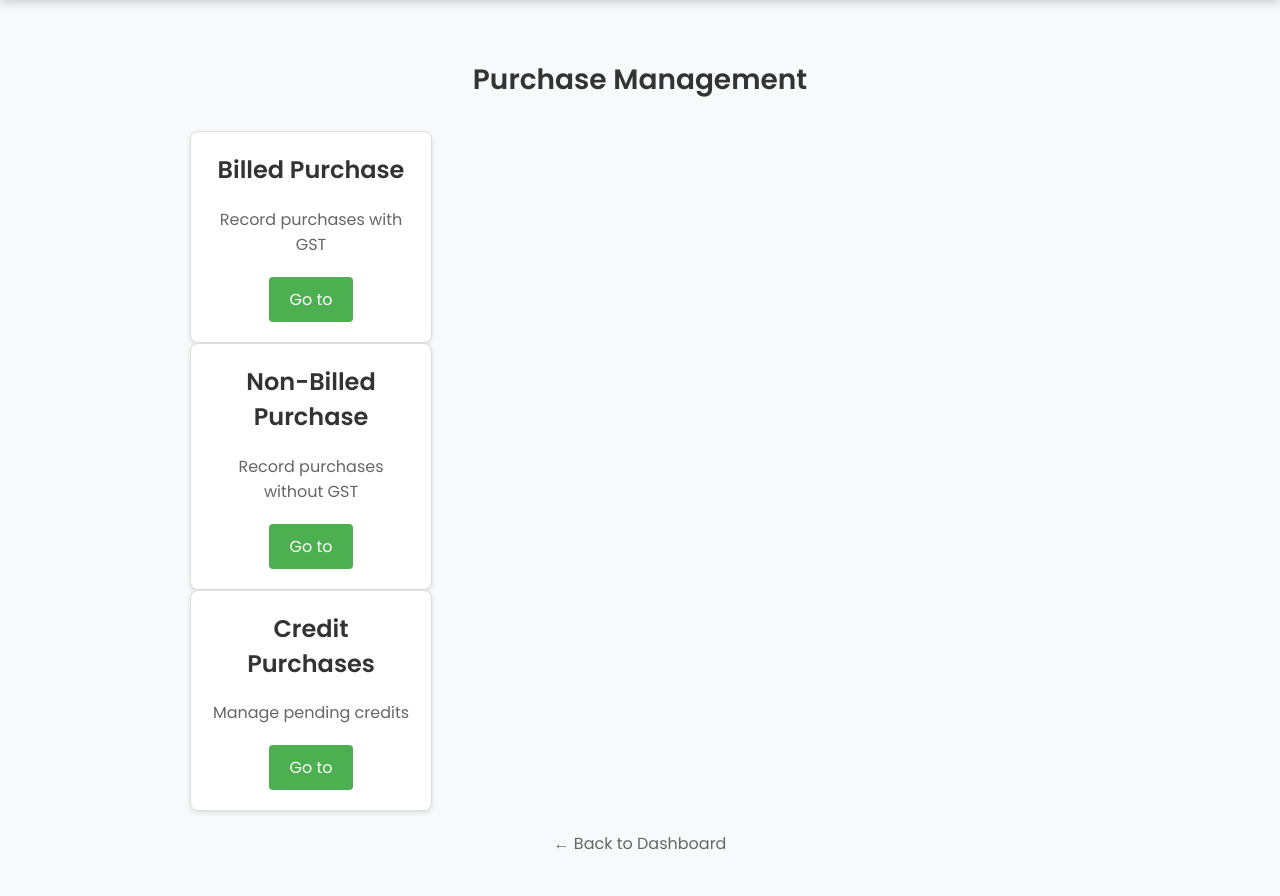
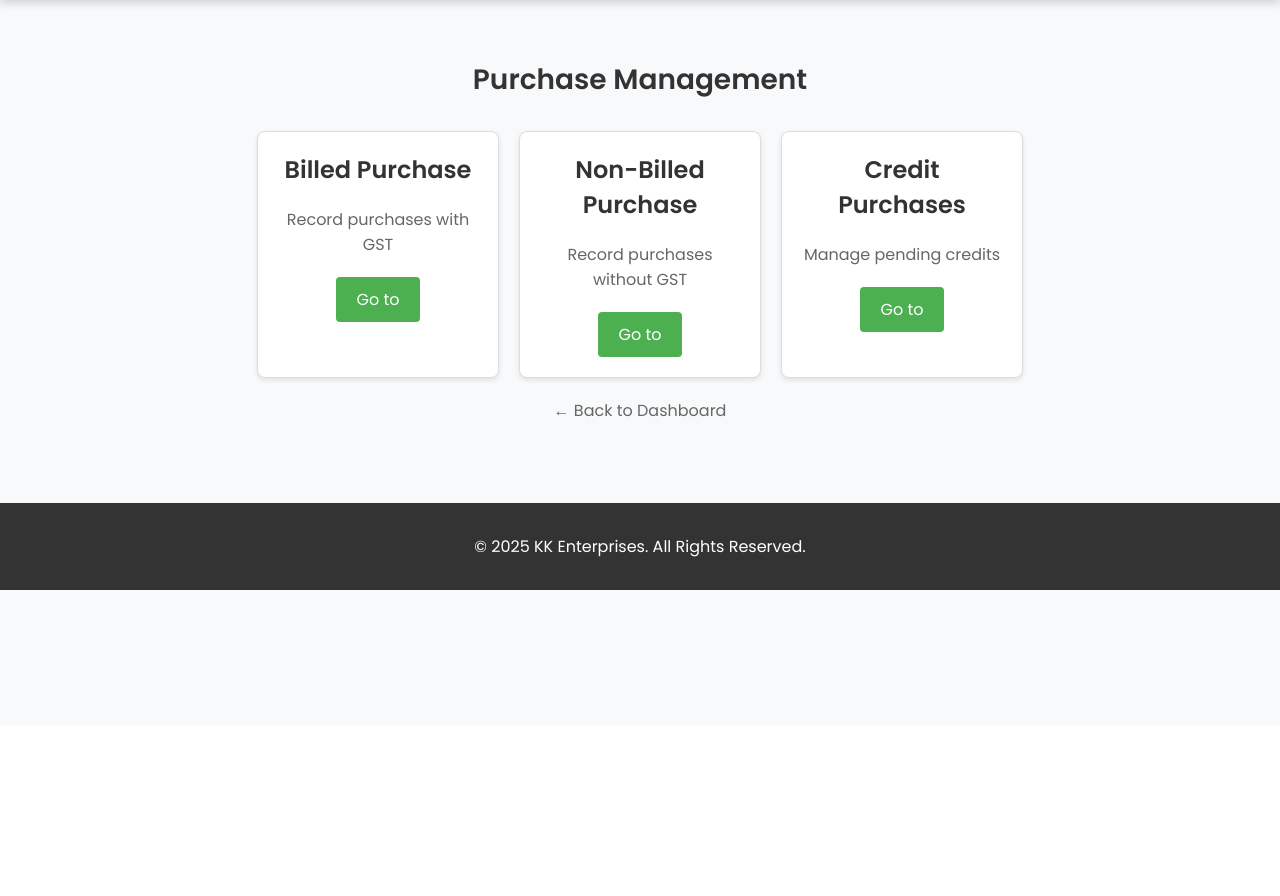
Before and after one commit to oiiiMansi/AccountingSoftware, a Flask app: page /purchase in a window 1280 px wide. Shown: the part 75-971 px from the top of the page. After the commit the page ends 665 px from the top, so only its background shows below. Run offline with Flask 3, Linux system fonts and the light colour scheme; a user stored in the database is signed in; data comes from the database, SQL or seed files in the repository.

Commit message:
Fix purchase dashboard styling and layout for consistency

```diff
--- a/templates/purchase_dashboard.html
+++ b/templates/purchase_dashboard.html
@@ -12,7 +12,6 @@
             padding: 0;
             background-color: #f8f9fa;
             color: #333;
-            animation: fadeIn 1s ease-in-out;
         }
 
         header {
@@ -23,7 +22,6 @@
             color: white;
             padding: 15px 20px;
             box-shadow: 0 2px 10px rgba(0, 0, 0, 0.2);
-            animation: slideInDown 1s ease-in-out;
         }
 
         .logo {
@@ -97,7 +95,6 @@
         h1 {
             font-size: 28px;
             margin-bottom: 30px;
-            animation: fadeIn 1s ease-in-out;
             color: #333;
         }
 
@@ -143,6 +140,14 @@
             color: #666;
             text-decoration: none;
         }
+
+        footer {
+            background: #333;
+            color: white;
+            text-align: center;
+            padding: 15px;
+            margin-top: 40px;
+        }
     </style>
 </head>
 <body>
@@ -151,7 +156,7 @@
     <div class="container">
         <h1>Purchase Management</h1>
 
-        <div class="options">
+        <div class="purchase-options">
             <div class="card">
                 <h2>Billed Purchase</h2>
                 <p>Record purchases with GST</p>
@@ -173,5 +178,9 @@
 
         <a href="{{ url_for('home') }}" class="back">← Back to Dashboard</a>
     </div>
+
+    <footer>
+        <p>&copy; 2025 KK Enterprises. All Rights Reserved.</p>
+    </footer>
 </body>
 </html>
```
